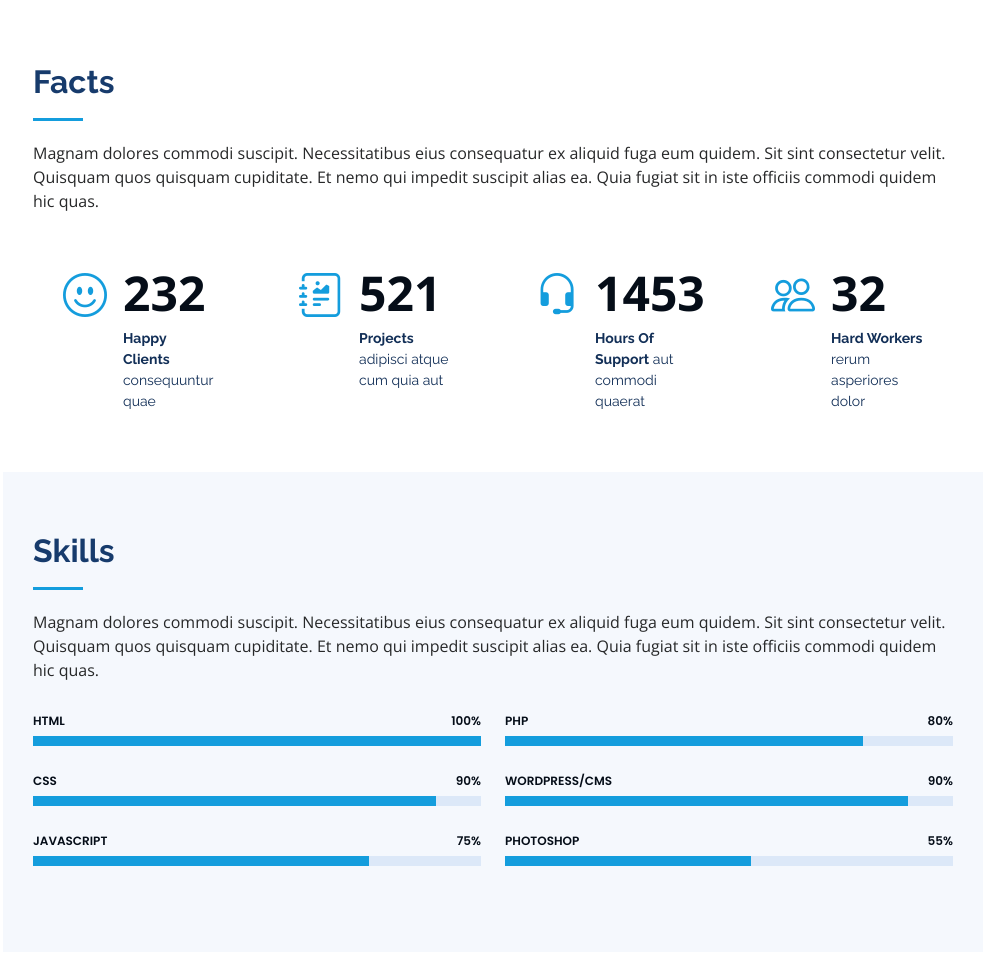
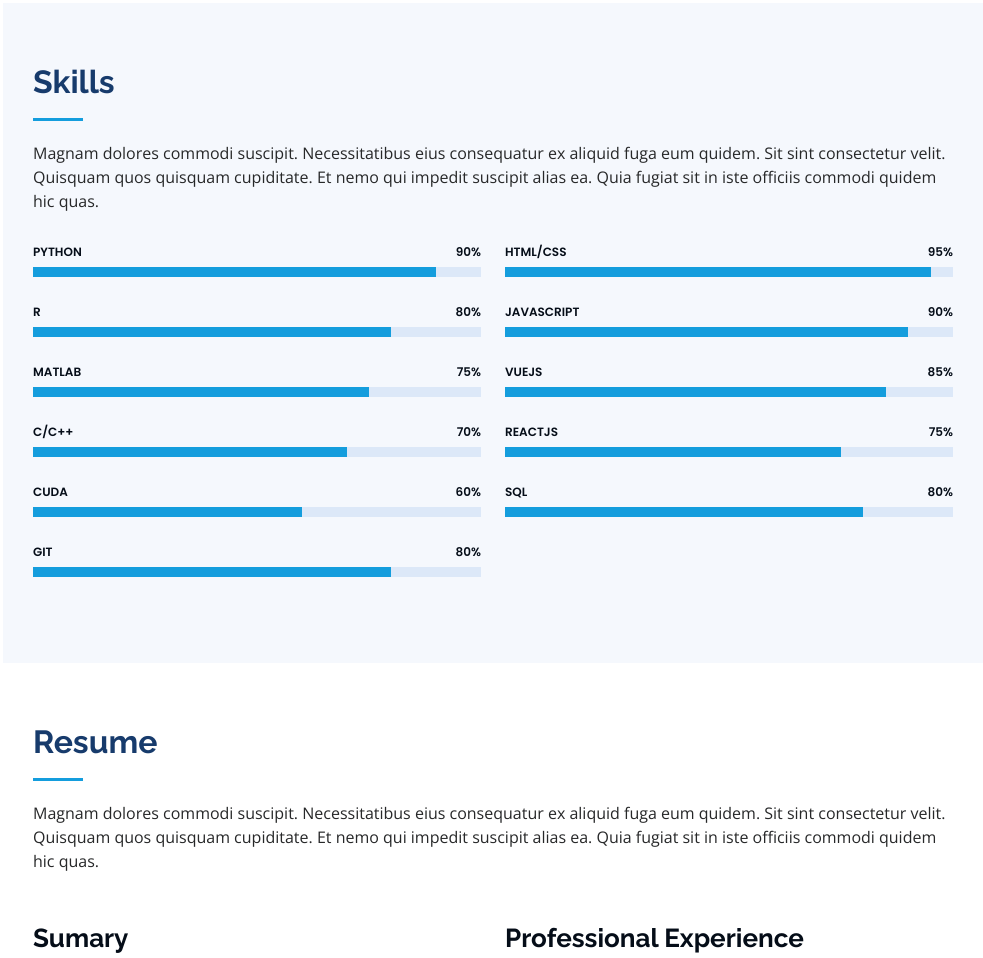
Before and after one commit to olivieradjagba/olivieradjagba.github.io, a plain HTML site: page index.html in a window 1280 px wide. Shown: the part 1453-2411 px from the top of the page, without its empty margins (297-1280 px from the left). Drawn offline with nearby package versions, Linux system fonts and the light colour scheme.

Commit message:
Skills done

```diff
--- a/assets/js/data.js
+++ b/assets/js/data.js
@@ -17,7 +17,7 @@ const profileInfo = {
     const { degree, title } = this;
     return `${degree} ${title.long}`;
   },
-  imgSrc: "assets/img/profile-img.HEIC",
+  imgSrc: "assets/img/profile-img.png",
   social: [
     { name: "LinkedIn", icon: "bx bxl-linkedin", class: "linkedin", url: "https://www.linkedin.com/in/olivieradjagba" },
     { name: "Github", icon: "bx bxl-github", class: "github", url: "https://github.com/olivieradjagba" },
@@ -150,6 +150,19 @@ const resumeInfo = {
       country: "Benin",
     },
   ],
+  skills: [
+    { id: "python", name: "Python", level: 90 },
+    { id: "r", name: "R", level: 80 },
+    { id: "matlab", name: "MATLAB", level: 75 },
+    { id: "c/c++", name: "C/C++", level: 70 },
+    { id: "cuda", name: "CUDA", level: 60 },
+    { id: "html/css", name: "HTML/CSS", level: 95 },
+    { id: "js", name: "JavaScript", level: 90 },
+    { id: "sql", name: "SQL", level: 80 },
+    { id: "git", name: "Git", level: 80 },
+    { id: "vue", name: "VueJS", level: 85 },
+    { id: "react", name: "ReactJS", level: 75 },
+  ],
 };
 
 // // Read the Excel file
--- a/assets/js/main.js
+++ b/assets/js/main.js
@@ -221,8 +221,9 @@
     // Degree
     innerText(select(".my-degree", true), profileInfo.fulldegree());
     // Profile image
-    const img = select(".profile img");
-    if (img) img.src = profileInfo.imgSrc;
+    const imgEls = select("img.my-profile", true);
+    // if (img) img.src = profileInfo.imgSrc;
+    if (imgEls) imgEls.forEach((el) => (el.src = profileInfo.imgSrc));
     // Social links
     const socials = select(".profile .social-links");
     if (socials) {
@@ -261,10 +262,12 @@
     // Address
     innerText(select(".my-address", true), profileInfo.fulladdress());
     innerText(select(".my-location", true), profileInfo.fulladdress(true));
+  })();
 
-    /**
-     * Resume
-     */
+  /**
+   * Resume
+   */
+  (function setResume() {
     // Education
     const educationEl = select("#resume .education");
     if (educationEl) {
@@ -297,6 +300,35 @@
           <ul>${(item.achievements.map((ach) => "<li>" + ach + "</li>") || []).join("")}</ul>
           </ul>
         </div>`;
+      });
+    }
+    // Skills
+    /*<div class="progress">
+      <span class="skill">HTML <i class="val">100%</i></span>
+      <div class="progress-bar-wrap">
+        <div class="progress-bar" role="progressbar" aria-valuenow="100" aria-valuemin="0" aria-valuemax="100"></div>
+      </div>data-skills
+    </div>*/
+    const skillsEls = select(".skills-content .my-skills", true);
+    if (skillsEls) {
+      const { skills } = resumeInfo;
+      skillsEls.forEach((el) => {
+        let dataSkills = el.getAttribute("data-skills").split(",");
+        let html = "";
+        dataSkills.forEach((skill) => {
+          skill = skill.trim();
+          let findSkill = skills.find((item) => item.id == skill);
+          if (findSkill) {
+            html += `
+            <div class="progress">
+              <span class="skill">${findSkill.name}<i class="val">${findSkill.level}%</i></span>
+              <div class="progress-bar-wrap">
+                <div class="progress-bar" role="progressbar" aria-valuenow="${findSkill.level}" aria-valuemin="0" aria-valuemax="${findSkill.level}"></div>
+              </div>
+            </div>`;
+          }
+        });
+        el.innerHTML = html;
       });
     }
   })();
--- a/index.html
+++ b/index.html
@@ -46,7 +46,7 @@
     <header id="header">
       <div class="d-flex flex-column">
         <div class="profile">
-          <img src="assets/img/profile-avatar.jpg" alt="" class="img-fluid rounded-circle" />
+          <img src="assets/img/profile-avatar.jpg" alt="" class="img-fluid rounded-circle my-profile" />
           <h1 class="text-light my-name"><a href="index.html"></a></h1>
           <div class="social-links mt-3 text-center"></div>
         </div>
@@ -84,7 +84,7 @@
         <span class="text-uppercase fw-lighter text-light">Hello!</span>
         <span class="fw-lighter text-light d-block">I'm</span>
         <h1 class="my-name mt-2"></h1>
-        <p><span class="typed my-degree" data-typed-items="Designer, Developer, Freelancer, Photographer"></span></p>
+        <p><span class="typed my-degree"></span></p>
       </div>
     </section>
     <!-- End Hero -->
@@ -103,10 +103,10 @@
 
           <div class="row">
             <div class="col-lg-4" data-aos="fade-right">
-              <img src="assets/img/profile-img.jpg" class="img-fluid" alt="" />
+              <img src="assets/img/profile-avatar.jpg" class="img-fluid my-profile" alt="" />
             </div>
             <div class="col-lg-8 pt-4 pt-lg-0 content" data-aos="fade-left">
-              <h3 class="my-degree">UI/UX Designer &amp; Web Developer.</h3>
+              <h3 class="my-degree"></h3>
               <p class="fst-italic">
                 Lorem ipsum dolor sit amet, consectetur adipiscing elit, sed do eiusmod tempor incididunt ut labore et dolore magna aliqua.
               </p>
@@ -126,7 +126,7 @@
       <!-- End About Section -->
 
       <!-- ======= Facts Section ======= -->
-      <section id="facts" class="facts">
+      <!-- <section id="facts" class="facts">
         <div class="container">
           <div class="section-title">
             <h2>Facts</h2>
@@ -170,7 +170,7 @@
             </div>
           </div>
         </div>
-      </section>
+      </section> -->
       <!-- End Facts Section -->
 
       <!-- ======= Skills Section ======= -->
@@ -185,51 +185,8 @@
           </div>
 
           <div class="row skills-content">
-            <div class="col-lg-6" data-aos="fade-up">
-              <div class="progress">
-                <span class="skill">HTML <i class="val">100%</i></span>
-                <div class="progress-bar-wrap">
-                  <div class="progress-bar" role="progressbar" aria-valuenow="100" aria-valuemin="0" aria-valuemax="100"></div>
-                </div>
-              </div>
-
-              <div class="progress">
-                <span class="skill">CSS <i class="val">90%</i></span>
-                <div class="progress-bar-wrap">
-                  <div class="progress-bar" role="progressbar" aria-valuenow="90" aria-valuemin="0" aria-valuemax="100"></div>
-                </div>
-              </div>
-
-              <div class="progress">
-                <span class="skill">JavaScript <i class="val">75%</i></span>
-                <div class="progress-bar-wrap">
-                  <div class="progress-bar" role="progressbar" aria-valuenow="75" aria-valuemin="0" aria-valuemax="100"></div>
-                </div>
-              </div>
-            </div>
-
-            <div class="col-lg-6" data-aos="fade-up" data-aos-delay="100">
-              <div class="progress">
-                <span class="skill">PHP <i class="val">80%</i></span>
-                <div class="progress-bar-wrap">
-                  <div class="progress-bar" role="progressbar" aria-valuenow="80" aria-valuemin="0" aria-valuemax="100"></div>
-                </div>
-              </div>
-
-              <div class="progress">
-                <span class="skill">WordPress/CMS <i class="val">90%</i></span>
-                <div class="progress-bar-wrap">
-                  <div class="progress-bar" role="progressbar" aria-valuenow="90" aria-valuemin="0" aria-valuemax="100"></div>
-                </div>
-              </div>
-
-              <div class="progress">
-                <span class="skill">Photoshop <i class="val">55%</i></span>
-                <div class="progress-bar-wrap">
-                  <div class="progress-bar" role="progressbar" aria-valuenow="55" aria-valuemin="0" aria-valuemax="100"></div>
-                </div>
-              </div>
-            </div>
+            <div class="col-lg-6 my-skills" data-skills="python, r, matlab, c/c++, cuda, git" data-aos="fade-up"></div>
+            <div class="col-lg-6 my-skills" data-skills="html/css, js, vue, react, sql" data-aos="fade-up" data-aos-delay="100"></div>
           </div>
         </div>
       </section>
@@ -412,7 +369,7 @@
       <!-- End Portfolio Section -->
 
       <!-- ======= Services Section ======= -->
-      <section id="services" class="services">
+      <!-- <section id="services" class="services">
         <div class="container">
           <div class="section-title">
             <h2>Services</h2>
@@ -461,11 +418,11 @@
             </div>
           </div>
         </div>
-      </section>
+      </section> -->
       <!-- End Services Section -->
 
       <!-- ======= Testimonials Section ======= -->
-      <section id="testimonials" class="testimonials section-bg">
+      <!-- <section id="testimonials" class="testimonials section-bg">
         <div class="container">
           <div class="section-title">
             <h2>Testimonials</h2>
@@ -490,7 +447,7 @@
                   <h4>Ceo &amp; Founder</h4>
                 </div>
               </div>
-              <!-- End testimonial item -->
+              <!- End testimonial item ->
 
               <div class="swiper-slide">
                 <div class="testimonial-item" data-aos="fade-up" data-aos-delay="100">
@@ -505,7 +462,7 @@
                   <h4>Designer</h4>
                 </div>
               </div>
-              <!-- End testimonial item -->
+              <!- End testimonial item ->
 
               <div class="swiper-slide">
                 <div class="testimonial-item" data-aos="fade-up" data-aos-delay="200">
@@ -520,7 +477,7 @@
                   <h4>Store Owner</h4>
                 </div>
               </div>
-              <!-- End testimonial item -->
+              <!- End testimonial item ->
 
               <div class="swiper-slide">
                 <div class="testimonial-item" data-aos="fade-up" data-aos-delay="300">
@@ -535,7 +492,7 @@
                   <h4>Freelancer</h4>
                 </div>
               </div>
-              <!-- End testimonial item -->
+              <!- End testimonial item ->
 
               <div class="swiper-slide">
                 <div class="testimonial-item" data-aos="fade-up" data-aos-delay="400">
@@ -550,12 +507,12 @@
                   <h4>Entrepreneur</h4>
                 </div>
               </div>
-              <!-- End testimonial item -->
+              <!- End testimonial item ->
             </div>
             <div class="swiper-pagination"></div>
           </div>
         </div>
-      </section>
+      </section> -->
       <!-- End Testimonials Section -->
 
       <!-- ======= Contact Section ======= -->
@@ -607,16 +564,16 @@
                     <input type="text" name="name" class="form-control" id="name" required />
                   </div>
                   <div class="form-group col-md-6">
-                    <label for="name">Your Email</label>
+                    <label for="email">Your Email</label>
                     <input type="email" class="form-control" name="email" id="email" required />
                   </div>
                 </div>
                 <div class="form-group">
-                  <label for="name">Subject</label>
+                  <label for="subject">Subject</label>
                   <input type="text" class="form-control" name="subject" id="subject" required />
                 </div>
                 <div class="form-group">
-                  <label for="name">Message</label>
+                  <label for="message">Message</label>
                   <textarea class="form-control" name="message" rows="10" required></textarea>
                 </div>
                 <div class="my-3">
```
Also changed, not shown: 4 other files.
